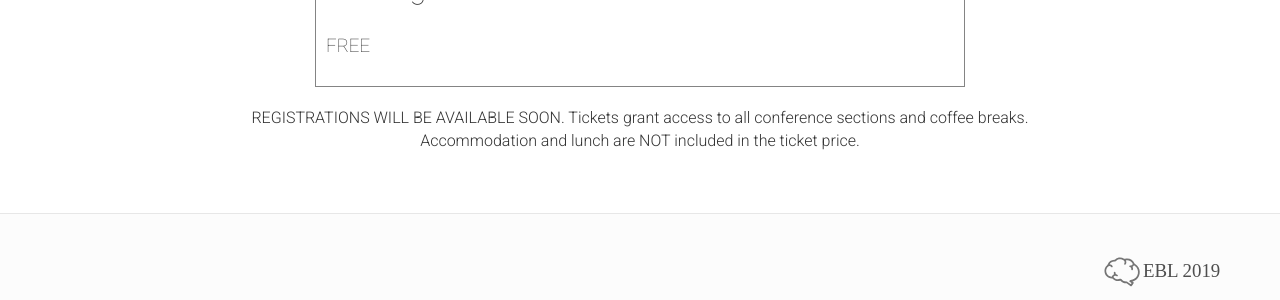
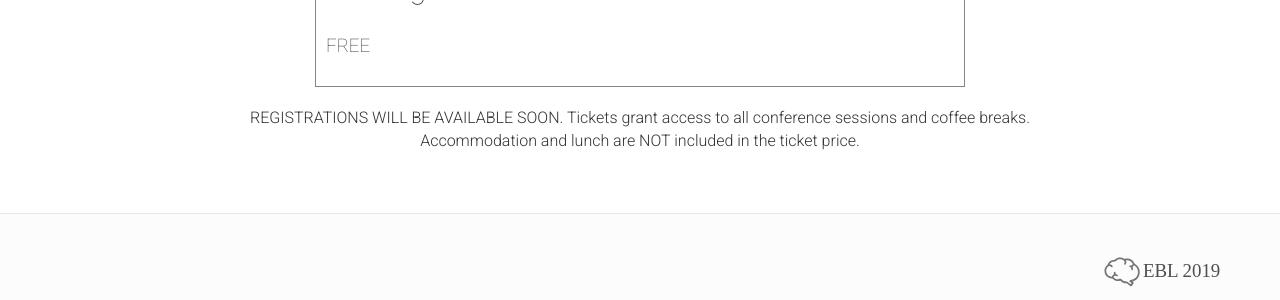
Before and after one commit to brunobruck/ebl, a Jekyll site: the page built from index.html, in a window 1280 px wide and 900 px high, scrolled down 4127 px. Shown: the part 550-850 px from the top of the window. Built offline with Jekyll 4.4.1, drawn with Linux system fonts in a browser that asks for light colours; nearby versions of some CDN libraries; comment, search, counter and statistics services are not loaded.

Commit message:
fixed typo in main page

```diff
--- a/_config.yml
+++ b/_config.yml
@@ -106,7 +106,7 @@ venueFeatures: ["Conference rooms", "Restaurant", "Close to the beach"]
 
 # Tickets Block
 ticketsTitle: "Registration fees"
-ticketsInfo: "REGISTRATIONS WILL BE AVAILABLE SOON. Tickets grant access to all conference sections and coffee breaks. Accommodation and lunch are NOT included in the ticket price."
+ticketsInfo: "REGISTRATIONS WILL BE AVAILABLE SOON. Tickets grant access to all conference sessions and coffee breaks. Accommodation and lunch are NOT included in the ticket price."
 ticketsOffers:
  -
   name: "Early Bird"
```
